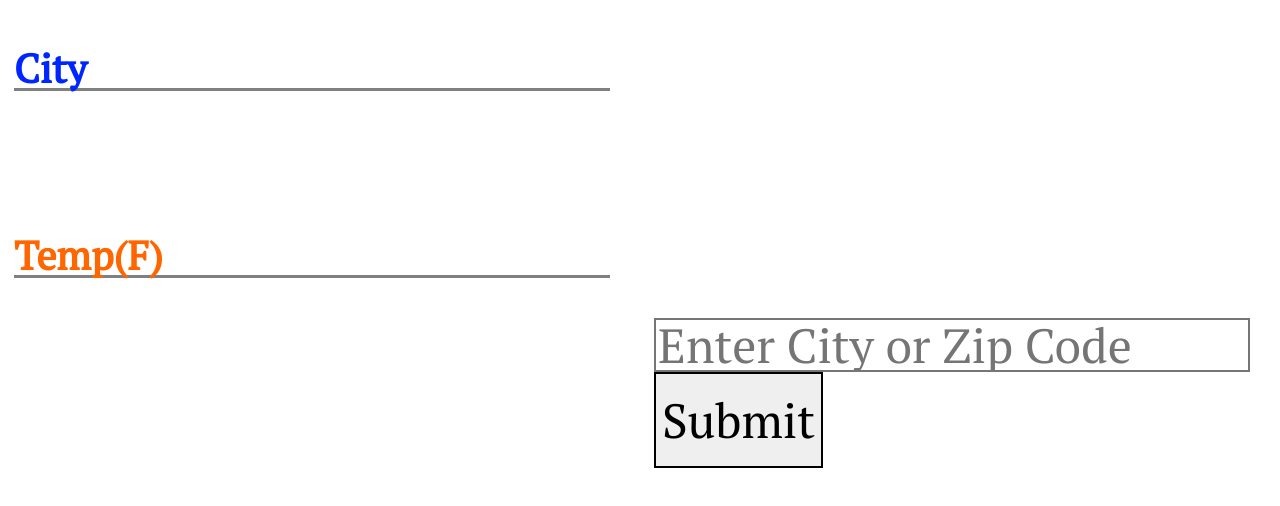
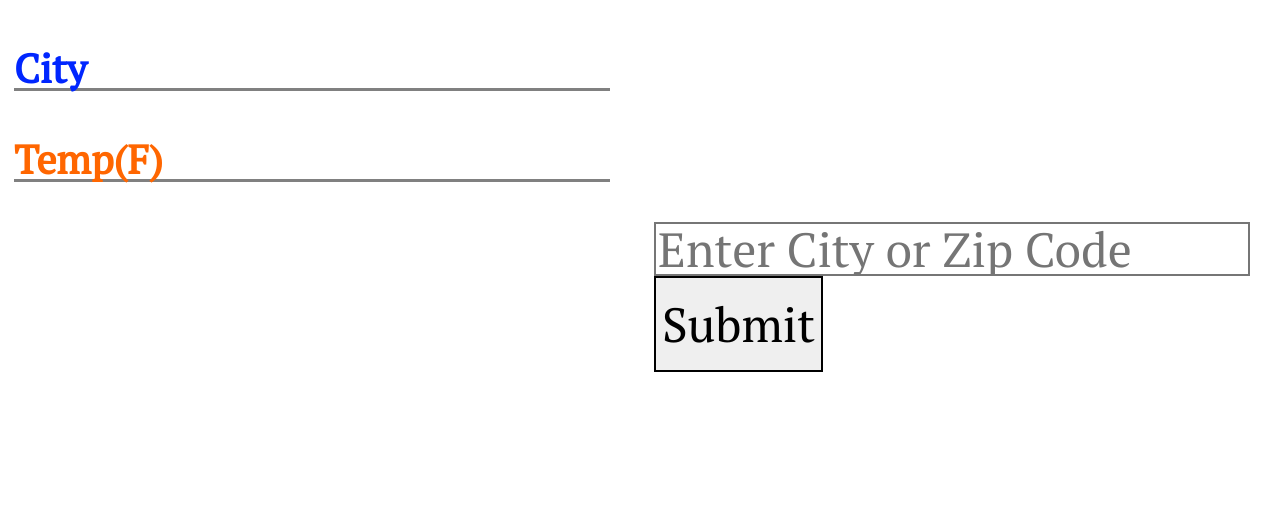
Before and after one commit to philkrause/weather-report, a website: page public/index.html in a window 1280 px wide. Shown: the top 506 px of the page. Drawn offline with Linux system fonts and the light colour scheme.

Commit message:
FixedButtonsMovingAfterDataPost

```diff
--- a/public/screen.css
+++ b/public/screen.css
@@ -40,12 +40,13 @@ h3 {
   border-bottom-style:solid
 }
 .tempF {
+  margin-top:3rem;
   font-size: 2.5rem;
   color: rgb(255, 102, 0);
   font-family: 'PT Serif', serif;
   margin-right: 50vw;
   border-bottom-color:grey;
-  border-bottom-style:solid
+  border-bottom-style:solid;
 }
 
 .zip-code {
@@ -70,12 +71,13 @@ h3 {
 .name {
   font-size: 3rem;
   font-family: 'PT Serif', serif;
-  color: rgb(0, 153, 255);
-  padding-bottom:4rem
+  color: rgb(140, 0, 255);
+
 
 }
 
 .temp {
+  margin-top: 2rem;
   font-size: 4rem;
   font-family: 'PT Serif', serif;
   color: rgb(0, 153, 255);
```
